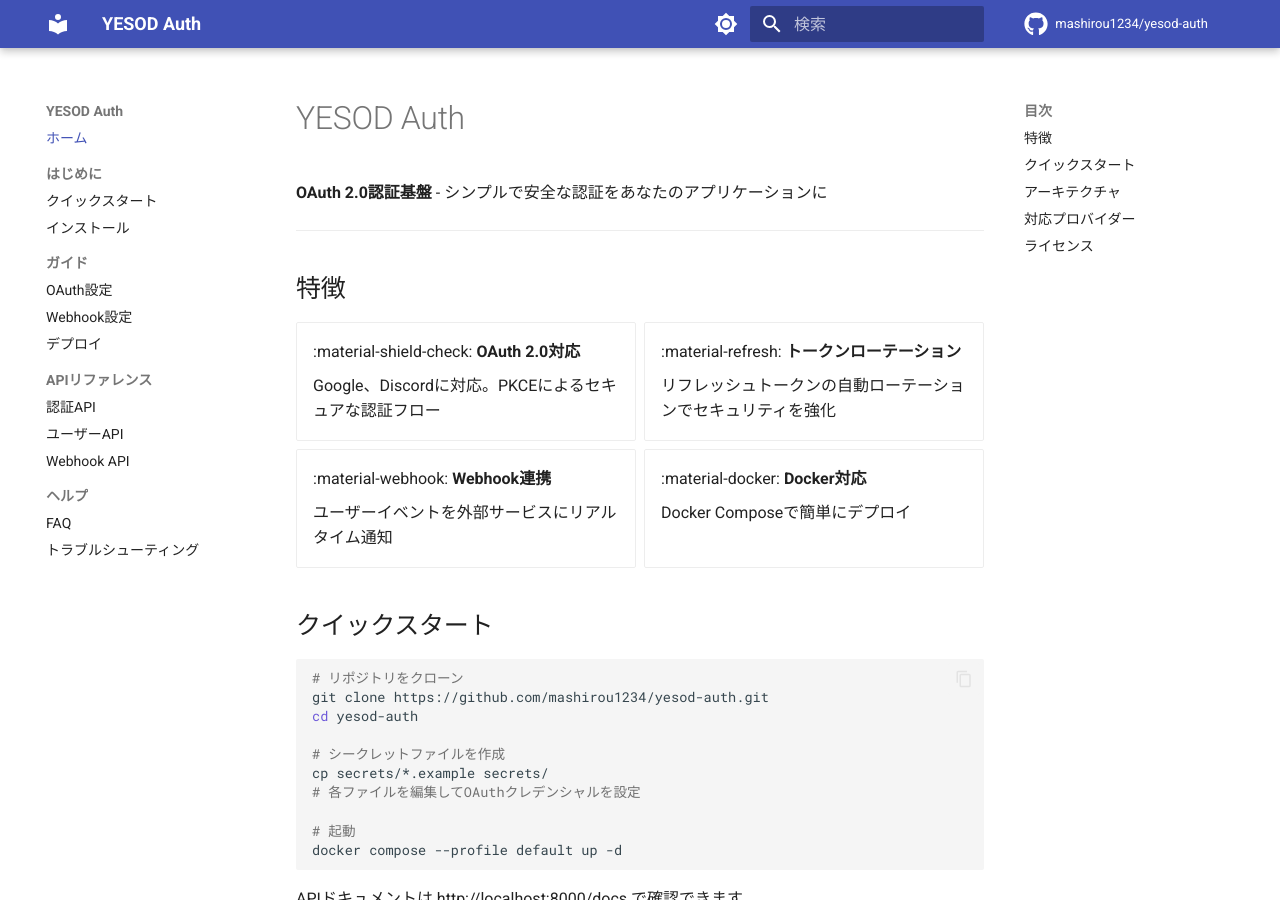
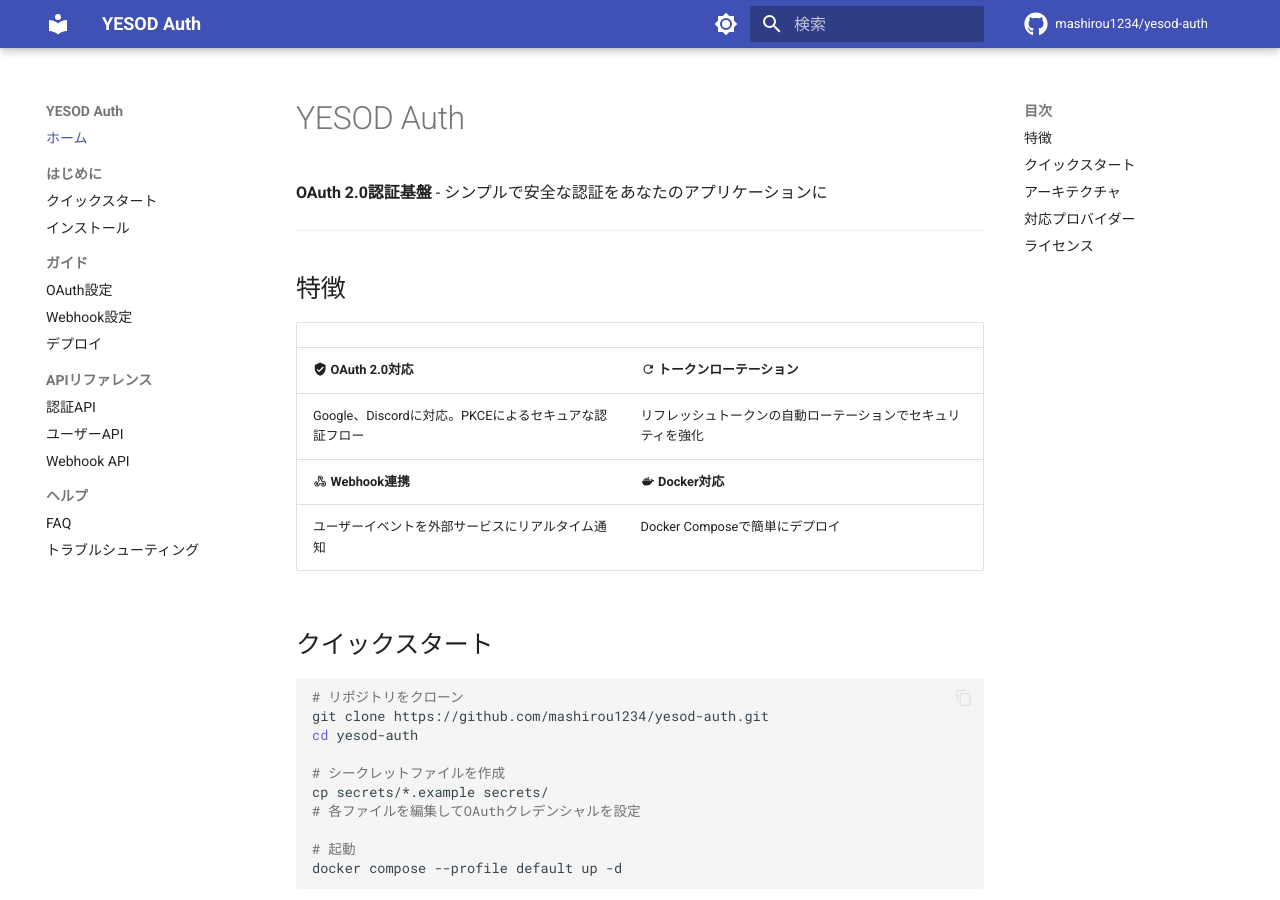
Before and after one commit to mashirou1234/yesod-auth, an MkDocs documentation site: the page built from docs/index.md, in a window 1280 px wide and 900 px high. Built offline with MkDocs 1.6.1 and Material for MkDocs 9.7.7, drawn with Linux system fonts in a browser that asks for light colours; comment, search, counter and statistics services are not loaded.

Commit message:
fix: MkDocsのアイコン表示を修正
- pymdownx.emoji拡張を追加
- grid cards構文をテーブル形式に変更

```diff
--- a/docs/index.md
+++ b/docs/index.md
@@ -6,25 +6,12 @@
 
 ## 特徴
 
-<div class="grid cards" markdown>
-
-- :material-shield-check: **OAuth 2.0対応**
-
-    Google、Discordに対応。PKCEによるセキュアな認証フロー
-
-- :material-refresh: **トークンローテーション**
-
-    リフレッシュトークンの自動ローテーションでセキュリティを強化
-
-- :material-webhook: **Webhook連携**
-
-    ユーザーイベントを外部サービスにリアルタイム通知
-
-- :material-docker: **Docker対応**
-
-    Docker Composeで簡単にデプロイ
-
-</div>
+| | |
+|---|---|
+| :material-shield-check: **OAuth 2.0対応** | :material-refresh: **トークンローテーション** |
+| Google、Discordに対応。PKCEによるセキュアな認証フロー | リフレッシュトークンの自動ローテーションでセキュリティを強化 |
+| :material-webhook: **Webhook連携** | :material-docker: **Docker対応** |
+| ユーザーイベントを外部サービスにリアルタイム通知 | Docker Composeで簡単にデプロイ |
 
 ## クイックスタート
 
--- a/mkdocs.yml
+++ b/mkdocs.yml
@@ -47,6 +47,9 @@ markdown_extensions:
   - pymdownx.inlinehilite
   - pymdownx.tabbed:
       alternate_style: true
+  - pymdownx.emoji:
+      emoji_index: !!python/name:material.extensions.emoji.twemoji
+      emoji_generator: !!python/name:material.extensions.emoji.to_svg
   - tables
   - attr_list
   - md_in_html
```
